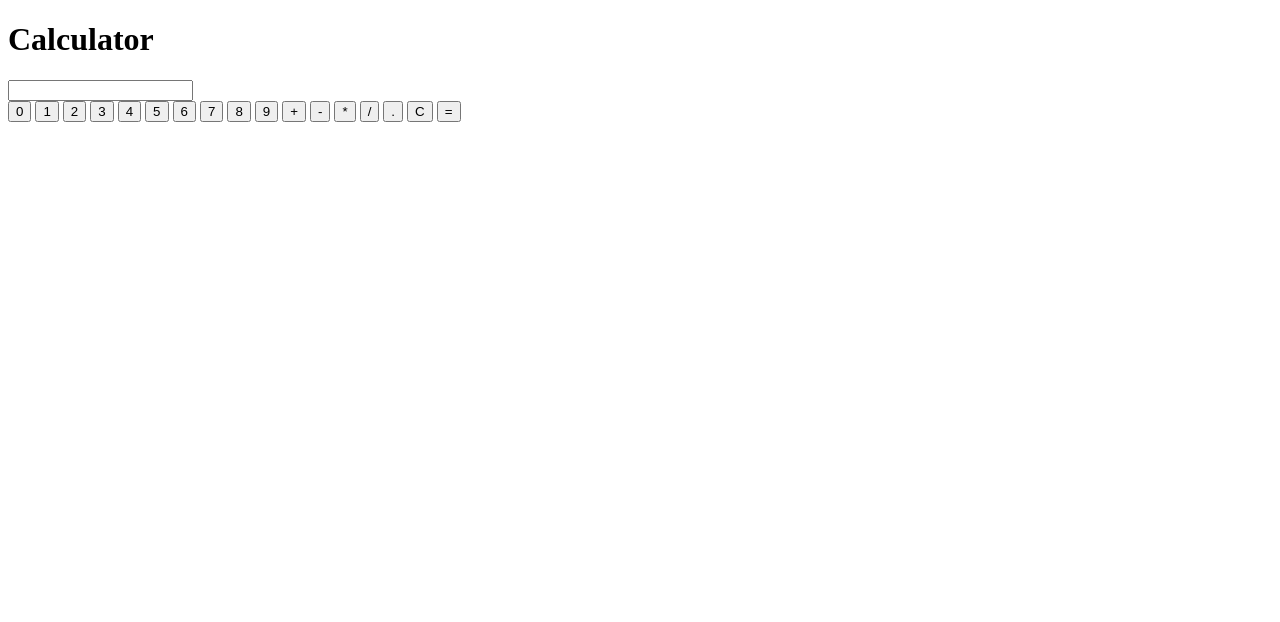
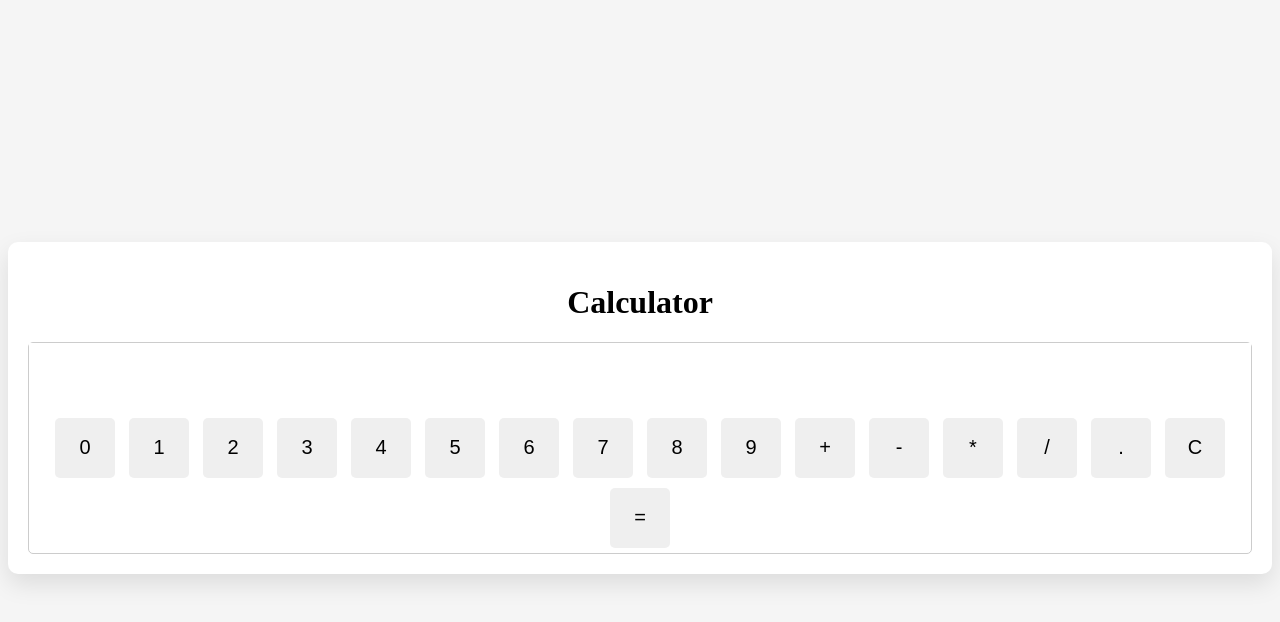
Before and after one commit to xjustride/Simple-JavaScript-Calculator, a plain HTML site: page index.html in a window 1280 px wide. Drawn offline with Linux system fonts and the light colour scheme.

Commit message:
adding css code

```diff
--- a/index.html
+++ b/index.html
@@ -3,6 +3,7 @@
 <head>
     <meta charset="UTF-8">
     <meta name="viewport" content="width=device-width, initial-scale=1.0">
+    <link rel="stylesheet" href="style.css">
     <title>Kalkulator</title>
 </head>
 <body>
--- a/style.css
+++ b/style.css
@@ -0,0 +1,52 @@
+    body {
+        display: flex;
+        justify-content: center;
+        align-items: center;
+        height: 100vh;
+        background-color: #f5f5f5;
+    }
+
+    .main {
+        text-align: center;
+        box-shadow: 0 10px 25px rgba(0, 0, 0, 0.1);
+        border-radius: 10px;
+        padding: 20px;
+        background-color: white;
+    }
+
+    .calculator {
+        border: 1px solid #ccc;
+        border-radius: 5px;
+        display: inline-block;
+    }
+
+    #display {
+        width: 100%;
+        height: 50px;
+        text-align: right;
+        margin-bottom: 20px;
+        font-size: 24px;
+        border: none;
+        padding: 0 10px;
+        box-sizing: border-box;
+    }
+
+    .buttons button {
+        width: 60px;
+        height: 60px;
+        margin: 5px;
+        font-size: 20px;
+        border: none;
+        border-radius: 5px;
+        cursor: pointer;
+        transition: all 0.3s ease;
+    }
+
+    .buttons button:hover, .buttons button:focus {
+        transform: scale(1.1);
+        background-color: #eaeaea;
+    }
+
+    .buttons button:active {
+        transform: scale(0.9);
+    }
```
